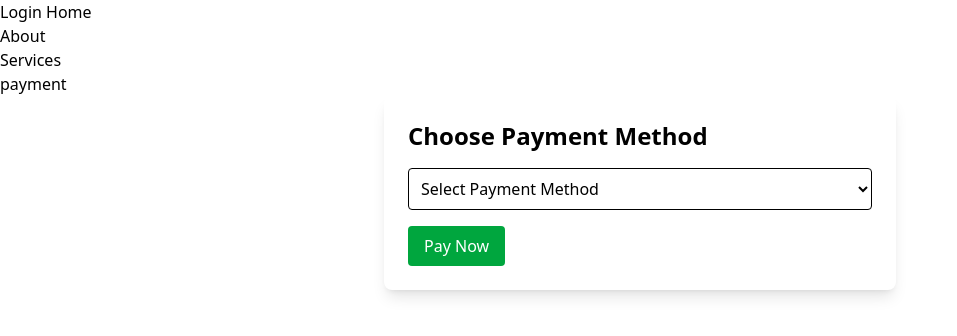
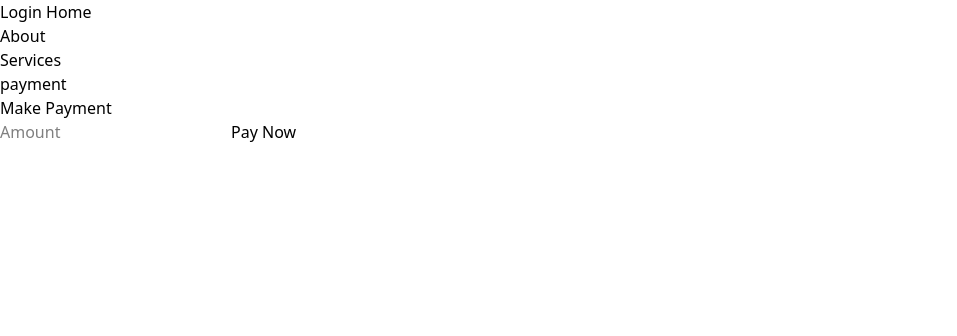
Before and after one commit to MatthewsRicky/PaymentSystems, a Next.js app: page /payment in a window 1280 px wide. Shown: the top 336 px of the page, without its empty margins (0-957 px from the left). Built offline with nearby package versions, Linux system fonts and the light colour scheme.

Commit message:
New payment call

```diff
--- a/app/payment/page.tsx
+++ b/app/payment/page.tsx
@@ -1,75 +1,71 @@
-"use client";
+'use client'
 
-import { useState } from "react";
-import Link from "next/link";
+import React, { useState, useEffect } from 'react';
+import { useRouter } from 'next/navigation';
 
-export default function PaymentPage(){
-	const [loading, setLoading] = useState<boolean>(false);
-	const [error, setError] = useState<string | null>(null);
-	const [paymentUrl, setPaymentUrl] = useState<string | null>(null);
-	const [paymentMethod, setPaymentMethod] = useState<string>("");
-	const initiatePayment = async () => {
-		setLoading(true);
-		setError(null);
-		setPaymentUrl(null);
+export default function PaymentForm() {
+	const [amount, setAmount] = useState('');
+	const [description, setDescription] = useState('Product Purchase');
+	const router = useRouter();
+	const [callbackUrl, setCallbackUrl] = useState('');
 
+	useEffect(() => {
+		// In a real app, this should be an absolute URL
+		setCallbackUrl(`${window.location.origin}/payment-callback`);
+	}, []);
+
+
+	const handlePayment = async () => {
 		try {
-			const response = await fetch("/api/pesapal/payment", {
-				method: "POST",
-				headers: {"Content-Type": "application/json"},
+			// const callbackUrl = `${window.location.origin}/payment-callback`; // Define your callback URL
+			const notificationId = Math.random().toString(36).substring(7); // Generate a unique ID
+
+			const response = await fetch('/api/pesapal/initialize', {
+				method: 'POST',
+				headers: {
+					'Content-Type': 'application/json',
+				},
 				body: JSON.stringify({
-					amount: 100.0,
-					currency:"KES",
-					description: "Test payment",
-					email:"kidematthews@gmail.com",
-					phoneNumber: "+254704580875",
-					paymentMethod,
+					amount,
+					currency: 'KES', // Or your desired currency
+					description,
+					callback_url: callbackUrl,
+					notification_id: notificationId,
 				}),
-			})
+			});
 
-			const data= await response.json();
-			if (!response.ok) throw new Error( data.error || "Payment failed.");
-			setPaymentUrl(data.redirect_url);
-			} catch(error) {
-			setError((error as Error).message);
-		} finally {
-			setLoading(false);
+			const data = await response.json();
+
+			if (data.redirectUrl) {
+				window.location.href = data.redirectUrl;
+			} else {
+				console.error('Pesapal initialization failed:', data.error);
+				// Handle error on the frontend
+				alert(`Payment initialization failed: ${data.error || 'Unknown error'}`);
+			}
+		} catch (error) {
+			console.error('Error initiating payment:', error);
+			if (error instanceof Error) {
+				alert(`Error initiating payment: ${error.message}`);
+			} else {
+				alert('Error initiating payment: An unknown error occurred');
+			}
+			// Handle error on the frontend
 		}
 	};
 
 	return (
-		<div className="p-6 max-w-lg bg-white mx-auto shadow-lg rounded-lg">
-			<h1 className="text-2xl font-bold mb-4">Choose Payment Method</h1>
-
-			<select
-				value={paymentMethod}
-				onChange={(e) => setPaymentMethod(e.target.value)}
-				className="w-full p-2 border rounded"
-			>
-				<option value="">Select Payment Method</option>
-				<option value="M-Pesa">M-Pesa</option>
-				<option value="Visa">Visa</option>
-				<option value="PayPal">PayPal</option>
-			</select>
-
-			<button
-				onClick={initiatePayment}
-				disabled={loading || !paymentMethod}
-				className="mt-4 px-4 py-2 bg-green-600 text-white rounded hover:bg-green-700 transition"
-			>
-				{loading ? "Processing..." : "Pay Now"}
+		<div>
+			<h2>Make Payment</h2>
+			<input
+				type="number"
+				placeholder="Amount"
+				value={amount}
+				onChange={(e) => setAmount(e.target.value)}
+			/>
+			<button onClick={handlePayment} disabled={!amount}>
+				Pay Now
 			</button>
-
-			{error && <p className="mt-3 text-red-500">{error}</p>}
-
-			{paymentUrl && (
-				<div className="mt-4">
-					<p className="text-blue-600">Payment Link Ready</p>
-					<Link href={paymentUrl} target="_blank" rel="noopener noreferrer" className="text-blue-500 underline">Click Here to Pay</Link>
-				</div>
-			)}
-
 		</div>
-	)
-
+	);
 }
--- /dev/null
+++ b/app/payment_callback/page.tsx
@@ -0,0 +1,49 @@
+'use client'
+
+import React, { useEffect } from 'react';
+import { useRouter, useSearchParams } from 'next/navigation';
+
+export default function PaymentCallback() {
+	const router = useRouter();
+	const searchParams = useSearchParams();
+	const  pesapal_transaction_tracking_id  = searchParams.get('pesapal_transaction_tracking_id');
+	const  pesapal_merchant_reference  = searchParams.get('pesapal_merchant_reference');
+
+
+	useEffect(() => {
+		if (pesapal_transaction_tracking_id && pesapal_merchant_reference) {
+			// Optionally, call your /api/pesapal/query route here to get the final status
+			const fetchPaymentStatus = async () => {
+				try {
+					const response = await fetch(`/api/pesapal/query?trackingId=${pesapal_transaction_tracking_id}`);
+					const data = await response.json();
+					console.log("Transaction Status", data);
+					//handle data
+				} catch(error){
+					console.error("Error fetching payment status", error)
+				}
+			}
+			fetchPaymentStatus()
+			console.log('Pesapal Transaction ID:', pesapal_transaction_tracking_id);
+			console.log('Merchant Reference:', pesapal_merchant_reference);
+			// Update your UI to show a processing or success message
+		} else {
+			// Handle cases where the payment might have been cancelled or failed
+			console.log('Payment callback without transaction details.');
+		}
+	}, [router, pesapal_merchant_reference, pesapal_transaction_tracking_id]);
+
+	return (
+		<div>
+			<h1>Processing Payment...</h1>
+			{pesapal_transaction_tracking_id && (
+				<p>Transaction ID: {pesapal_transaction_tracking_id}</p>
+			)}
+			{pesapal_merchant_reference && (
+				<p>Reference: {pesapal_merchant_reference}</p>
+			)}
+			<p>Please wait while we confirm your payment.</p>
+			{/* You might want to add a button to redirect the user after a delay */}
+		</div>
+	);
+}
```
